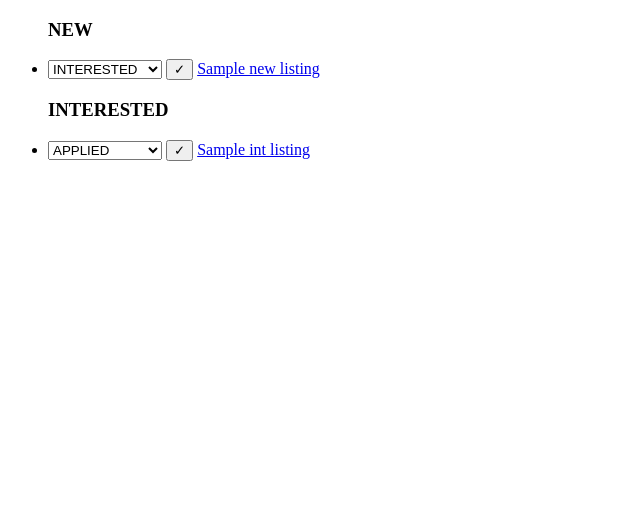
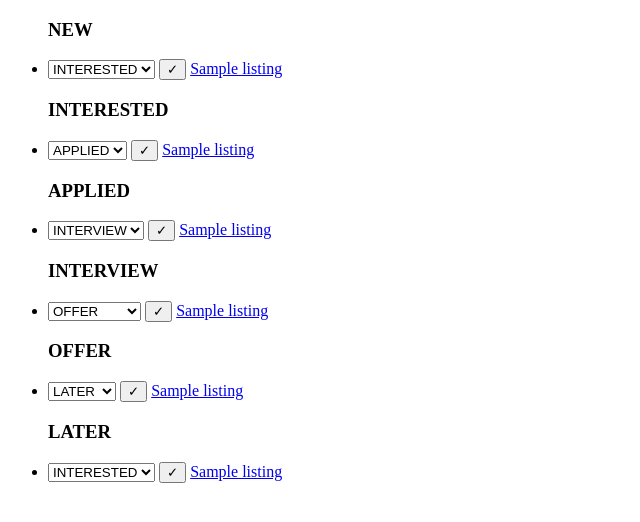
Before and after one commit to JonathanFrederick/job-hunt, a Flask app: template templates/index.html in a window 1280 px wide. Shown: the top 522 px of the page, without its empty margins (0-640 px from the left). Run offline with Flask 2, Linux system fonts and the light colour scheme; the template is opened without the code that fills it: most values are stand-ins (such as "Sample title", 1, 10 or a date in 2020).

Commit message:
showing more status lists

```diff
--- a/templates/index.html
+++ b/templates/index.html
@@ -7,30 +7,91 @@
   <body>
     <ul id="NEW">
       <h3>NEW</h3>
-      {% for new_listing in new_listings %}
-      <li id="{{ new_listing.scraped_dt }}">
-        <select name="status" id="{{ new_listing.id }}">
+      {% for listing in new_listings %}
+      <li id="{{ listing.scraped_dt }}">
+        <select name="status" id="{{ listing.id }}">
           <option value="INTERESTED">INTERESTED</option>
-          <option value="MAYBE LATER">MAYBE LATER</option>
+          <option value="LATER">LATER</option>
           <option value="NEVER">NEVER</option>
         </select>
-        <button onclick="changeStatus({{ new_listing.id }})">&#x2713;</button>
-        <a href="{{ new_listing.url }}" target="_blank">{{ new_listing.title }}</a>
+        <button onclick="changeStatus({{ listing.id }})">&#x2713;</button>
+        <a href="{{ listing.url }}" target="_blank">{{ listing.title }}</a>
       </li>
       {% endfor %}
     </ul>
 
     <ul id="INTERESTED">
       <h3>INTERESTED</h3>
-      {% for int_listing in int_listings %}
-      <li id="{{ int_listing.scraped_dt }}">
-        <select name="status" id="{{ int_listing.id }}">
+      {% for listing in int_listings %}
+      <li id="{{ listing.scraped_dt }}">
+        <select name="status" id="{{ listing.id }}">
           <option value="APPLIED">APPLIED</option>
-          <option value="MAYBE LATER">MAYBE LATER</option>
+          <option value="LATER">LATER</option>
           <option value="NEVER">NEVER</option>
         </select>
-        <button onclick="changeStatus({{ int_listing.id }})">&#x2713;</button>
-        <a href="{{ int_listing.url }}" target="_blank">{{ int_listing.title }}</a>
+        <button onclick="changeStatus({{ listing.id }})">&#x2713;</button>
+        <a href="{{ listing.url }}" target="_blank">{{ listing.title }}</a>
+      </li>
+      {% endfor %}
+    </ul>
+
+    <ul id="APPLIED">
+      <h3>APPLIED</h3>
+      {% for listing in app_listings %}
+      <li id="{{ listing.scraped_dt }}">
+        <select name="status" id="{{ listing.id }}">
+          <option value="INTERVIEW">INTERVIEW</option>
+          <option value="REJECTED">REJECTED</option>
+          <option value="LATER">LATER</option>
+          <option value="NEVER">NEVER</option>
+        </select>
+        <button onclick="changeStatus({{ listing.id }})">&#x2713;</button>
+        <a href="{{ listing.url }}" target="_blank">{{ listing.title }}</a>
+      </li>
+      {% endfor %}
+    </ul>
+
+    <ul id="INTERVIEW">
+      <h3>INTERVIEW</h3>
+      {% for listing in intv_listings %}
+      <li id="{{ listing.scraped_dt }}">
+        <select name="status" id="{{ listing.id }}">
+          <option value="OFFER">OFFER</option>
+          <option value="REJECTED">REJECTED</option>
+          <option value="LATER">LATER</option>
+          <option value="NEVER">NEVER</option>
+        </select>
+        <button onclick="changeStatus({{ listing.id }})">&#x2713;</button>
+        <a href="{{ listing.url }}" target="_blank">{{ listing.title }}</a>
+      </li>
+      {% endfor %}
+    </ul>
+
+    <ul id="OFFER">
+      <h3>OFFER</h3>
+      {% for listing in off_listings %}
+      <li id="{{ listing.scraped_dt }}">
+        <select name="status" id="{{ listing.id }}">
+          <option value="LATER">LATER</option>
+          <option value="NEVER">NEVER</option>
+        </select>
+        <button onclick="changeStatus({{ listing.id }})">&#x2713;</button>
+        <a href="{{ listing.url }}" target="_blank">{{ listing.title }}</a>
+      </li>
+      {% endfor %}
+    </ul>
+
+    <ul id="LATER">
+      <h3>LATER</h3>
+      {% for listing in mbl_listings %}
+      <li id="{{ listing.scraped_dt }}">
+        <select name="status" id="{{ listing.id }}">
+          <option value="INTERESTED">INTERESTED</option>
+          <option value="LATER">LATER</option>
+          <option value="NEVER">NEVER</option>
+        </select>
+        <button onclick="changeStatus({{ listing.id }})">&#x2713;</button>
+        <a href="{{ listing.url }}" target="_blank">{{ listing.title }}</a>
       </li>
       {% endfor %}
     </ul>
```
